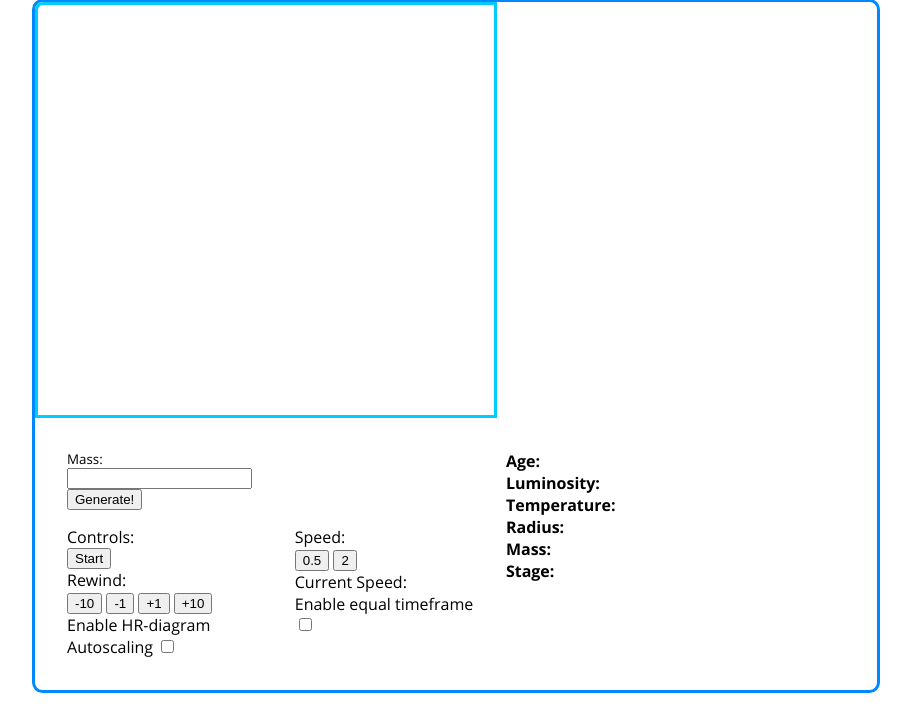
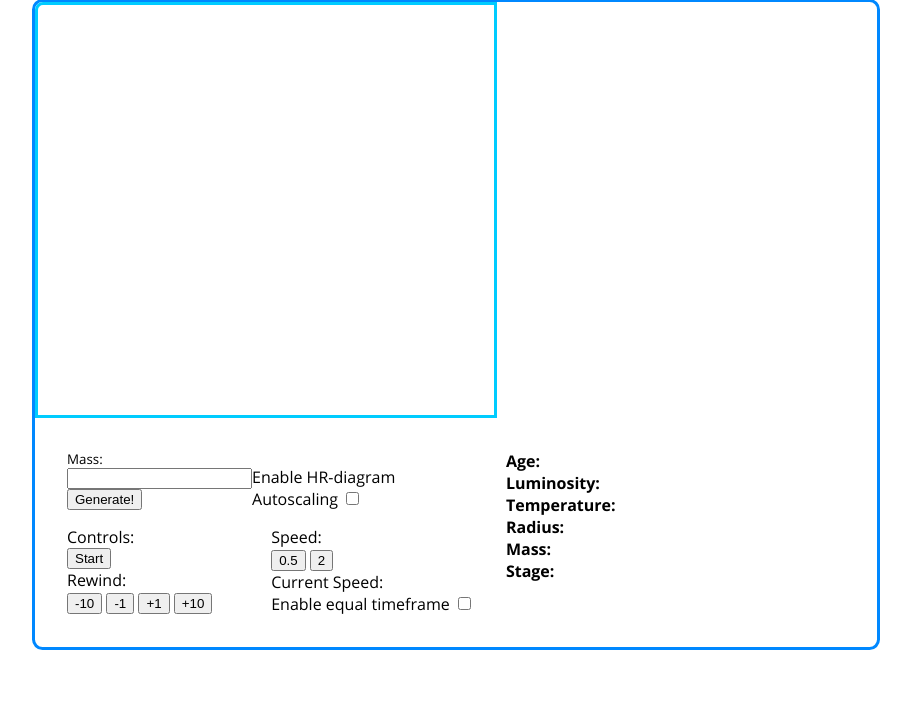
Before and after one commit to meetinger/StarLab, a Django app: template generator/templates/index.html in a window 1280 px wide. Shown: the part 81-800 px from the top of the page, without its empty margins (184-1095 px from the left). Run offline with Django 3.2, Linux system fonts and the light colour scheme; the template is opened without the code that fills it, so the values that code supplies are empty; parts of the project's set-up code (start-up, migrations or seed data) failed here and were passed over.

Commit message:
Minor layout changes

```diff
--- a/generator/templates/index.html
+++ b/generator/templates/index.html
@@ -30,7 +30,7 @@
         <div>
             <div class="properties">
                 <div style="width:30rem; padding:1rem">
-                    <div class="server-input">
+                    <div class="flex">
                         <form>
                             <div><small>Mass:</small></div>
                             <div id="input-mass">
@@ -41,6 +41,13 @@
                             </div>
                             <div>{{ generated }}</div>
                         </form>
+                        <div style="margin-top: 1rem">
+                            <label>
+                            Enable HR-diagram Autoscaling
+                            <input onclick="starlab.toggleAutoscaling()" id="enable-autoscaling" type="checkbox">
+                            </label>
+                        </div>
+                    </div>
                         <div class="play-settings">
                             <div>
                                 Controls:
@@ -56,10 +63,6 @@
                                         <button onclick="starlab.rewind(+10)">+10</button>
                                     </div>
                                 </div>
-                                <label>
-                                        Enable HR-diagram Autoscaling
-                                        <input onclick="starlab.toggleAutoscaling()" id="enable-autoscaling" type="checkbox">
-                                    </label>
                             </div>
                             <div class="speed">
                                 Speed:
@@ -74,7 +77,6 @@
                                         <input onclick="starlab.toggleEqualTimeFrame()" id="equal-timeframeCB" type="checkbox">
                                     </label>
                                 </div>
-                            </div>
                         </div>
                     </div>
                 </div>
```
